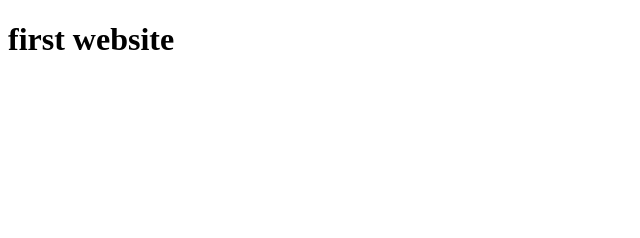
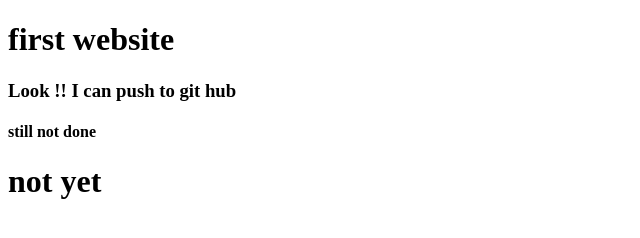
Before and after one commit to himelmahmood/websites, a plain HTML site: page index.html in a window 1280 px wide. Shown: the whole page, without its empty margins (0-640 px from the left). Drawn offline with Linux system fonts and the light colour scheme.

Commit message:
now learned

```diff
--- a/index.html
+++ b/index.html
@@ -7,5 +7,8 @@
 </head>
 <body>
     <h1>first website</h1>
+    <h3>Look !! I can push to git hub </h3>
+    <h4>still not done </h4>
+    <h1>not yet</h1>
 </body>
 </html>
```
